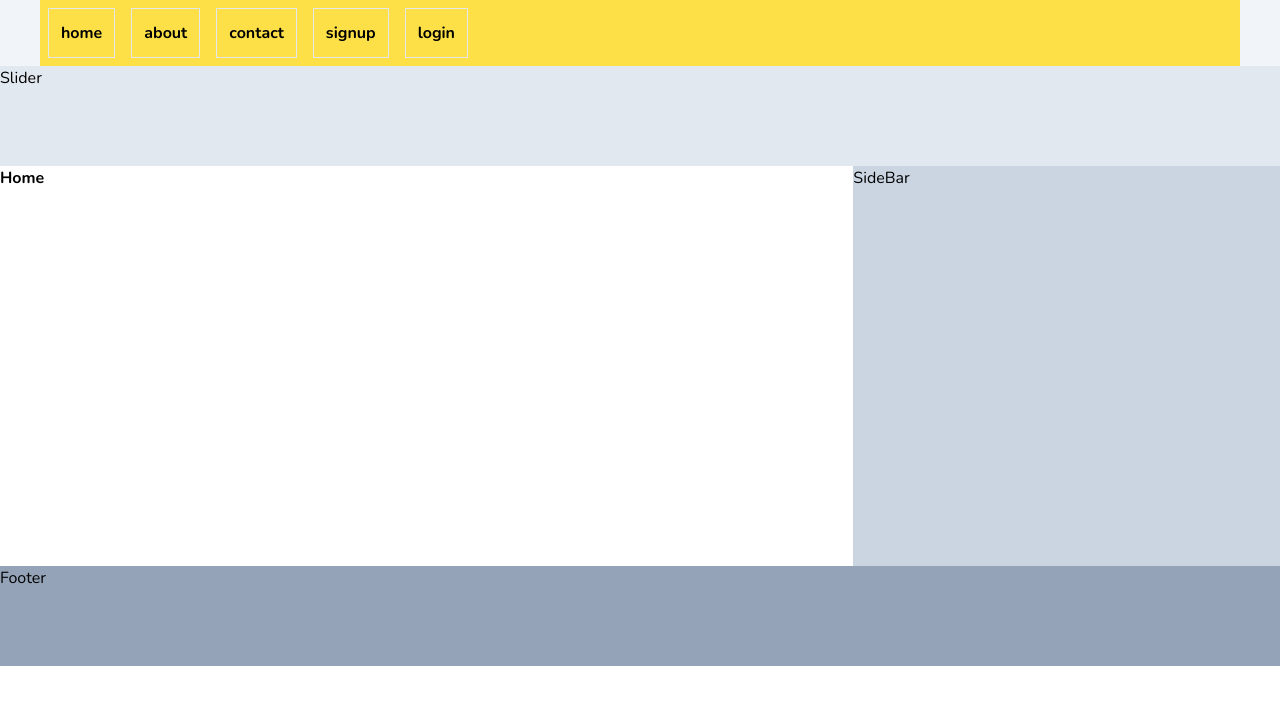
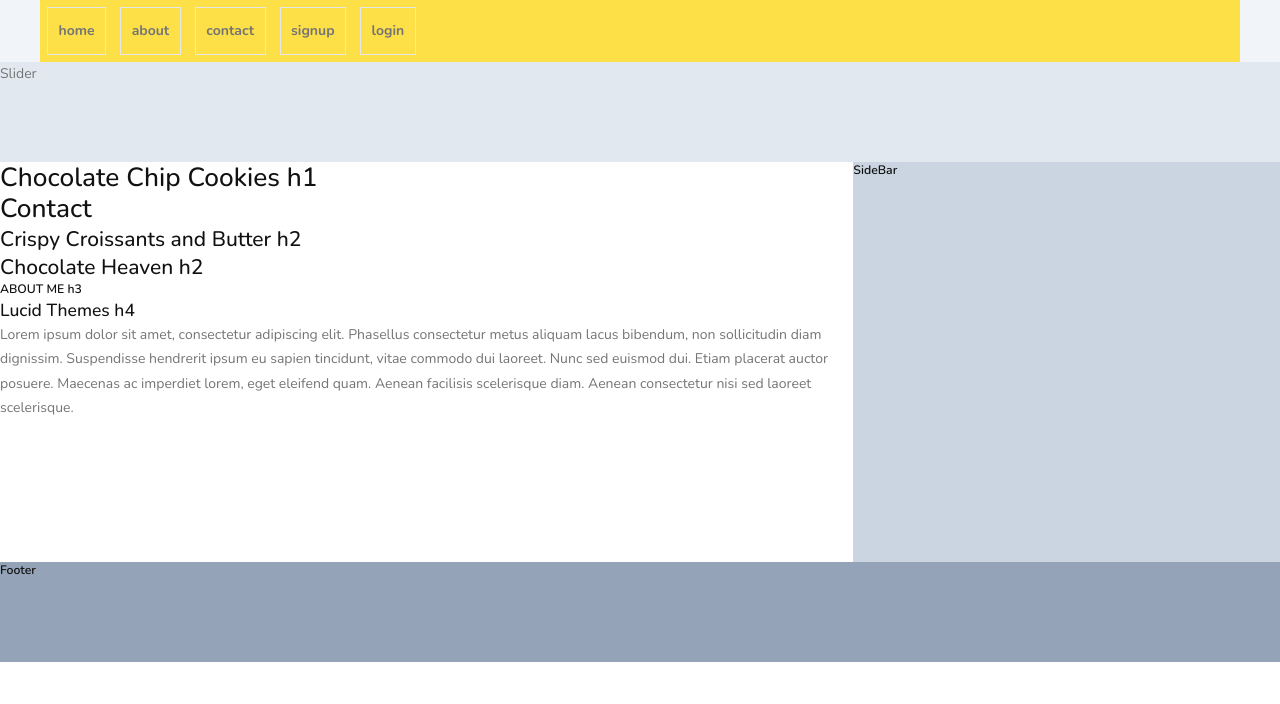
Before and after one commit to waytothevenus/homecook, a Next.js app in the folder frontend/: page / in a window 1280 px wide. Shown: the top 704 px of the page. Built offline with nearby package versions, Linux system fonts and the light colour scheme.

Commit message:
add  config font-base in tailwind

```diff
--- a/frontend/pages/index.js
+++ b/frontend/pages/index.js
@@ -4,7 +4,22 @@ import Slider from '../components/Slider';
 export default function Home() {
 	return (
 		<>
-			<span className="font-bold">Home</span>
+			<h1>Chocolate Chip Cookies h1</h1>
+			<h1>Contact</h1>
+			<h2>Crispy Croissants and Butter h2</h2>
+			<h2>Chocolate Heaven h2</h2>
+			<h3>ABOUT ME h3</h3>
+			<h4>Lucid Themes h4</h4>
+
+			<p>
+				Lorem ipsum dolor sit amet, consectetur adipiscing elit.
+				Phasellus consectetur metus aliquam lacus bibendum, non
+				sollicitudin diam dignissim. Suspendisse hendrerit ipsum eu
+				sapien tincidunt, vitae commodo dui laoreet. Nunc sed euismod
+				dui. Etiam placerat auctor posuere. Maecenas ac imperdiet lorem,
+				eget eleifend quam. Aenean facilisis scelerisque diam. Aenean
+				consectetur nisi sed laoreet scelerisque.
+			</p>
 		</>
 	);
 }
--- a/frontend/styles/globals.css
+++ b/frontend/styles/globals.css
@@ -2,6 +2,35 @@
 @tailwind components;
 @tailwind utilities;
 
+@layer base {
+   html {
+      @apply text-sm text-second leading-7;
+   }
+    h1 {
+       @apply text-3xl font-medium text-black;
+    }
+
+    h2 {
+       @apply text-2xl font-medium text-black;
+    }
+
+    h3 {
+       @apply text-sm font-semibold text-black;
+    }
+
+    h4 {
+       @apply text-xl font-medium text-black;
+    }
+
+    a, [href] {
+      @apply no-underline;
+    }
+
+    ul {
+      @apply list-none;
+    }
+
+}
 
 @layer components {
     .container {
```
